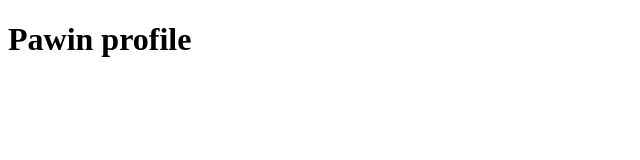
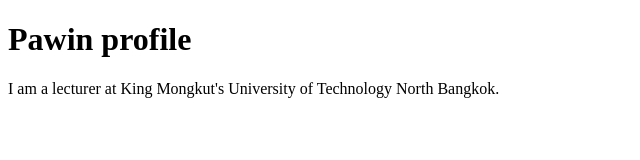
Before and after one commit to Pawin1401/github-desktop-project, a plain HTML site: page index.html in a window 1280 px wide. Shown: the whole page, without its empty margins (0-640 px from the left). Drawn offline with Linux system fonts and the light colour scheme.

Commit message:
Add information
add information

```diff
--- a/index.html
+++ b/index.html
@@ -7,5 +7,7 @@
 </head>
 <body>
     <h1>Pawin profile</h1>
+    <p>I am  a lecturer at King Mongkut's University of Technology
+        North Bangkok.</p>
 </body>
 </html>
```
